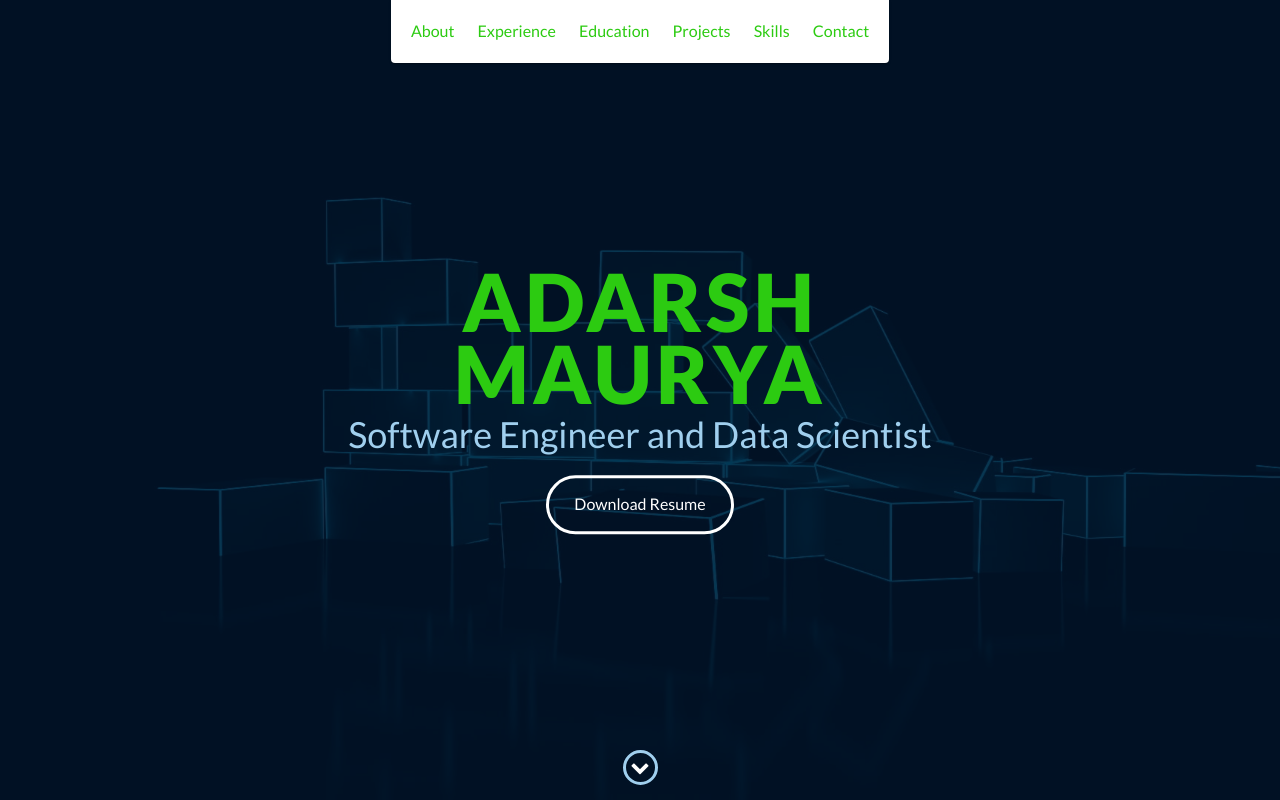
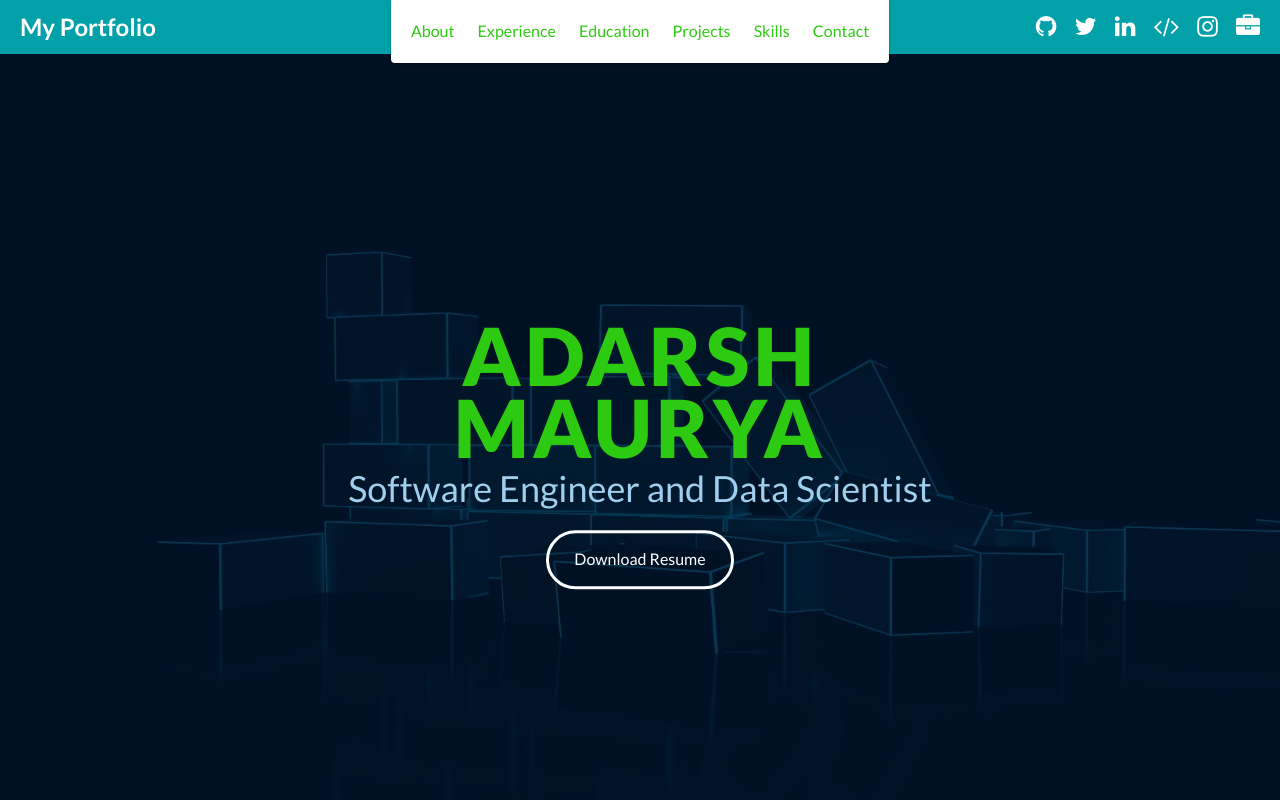
Before and after one commit to adarshmarvel22/Portfolio1S, a website: page index.html in a window 1280 px wide. Shown: the top 800 px of the page. Drawn offline with nearby package versions, Linux system fonts and the light colour scheme.

Commit message:
Update index.html

```diff
--- a/index.html
+++ b/index.html
@@ -1,5 +1,35 @@
 <!DOCTYPE html>
 <html class="no-js" lang="en">
+    <link rel="stylesheet" href="https://cdnjs.cloudflare.com/ajax/libs/font-awesome/4.7.0/css/font-awesome.min.css">
+<style>
+    .navbar {
+    background-color: #02a0a8;
+    padding: 10px 20px;
+    color: white;
+    display: flex;
+    justify-content: space-between;
+    align-items: center;
+}
+
+.logo {
+    font-size: 1.5em;
+    font-weight: bold;
+}
+
+.social-icons a {
+    color: white;
+    text-decoration: none;
+    margin-left: 15px;
+}
+
+.social-icons i {
+    font-size: 1.5em;
+}
+
+.social-icons a:hover {
+    color: #55acee; /* Twitter color as an example */
+}
+</style>
 
 <head>
     <meta charset="utf-8">
@@ -45,6 +75,22 @@
         </ul>
     </header>
     <!-- End header -->
+
+    <!--
+        links
+     -->
+     <div class="navbar">
+        <div class="logo">My Portfolio</div>
+        <div class="social-icons">
+            <a href="https://github.com/adarshmarvel22" target="_blank"><i class="fa fa-github"></i></a>
+            <a href="https://twitter.com/AdarshM18453706" target="_blank"><i class="fa fa-twitter"></i></a>
+            <a href="https://www.linkedin.com/in/adarsh-maurya-90277820b" target="_blank"><i class="fa fa-linkedin"></i></a>
+            <a href="https://leetcode.com/adarshmsd1/" target="_blank"><i class="fa fa-code"></i></a>
+            <a href="https://www.instagram.com/_.adarsh_.20/" target="_blank"><i class="fa fa-instagram"></i></a>
+            <a href="adarshmarvel22.github.io/Portfolio1S/" target="_blank"><i class="fa fa-briefcase"></i></a>
+        </div>
+    </div>
+      <!-- links ends -->
 
     <div id="lead">
         <div id="lead-content">
```
